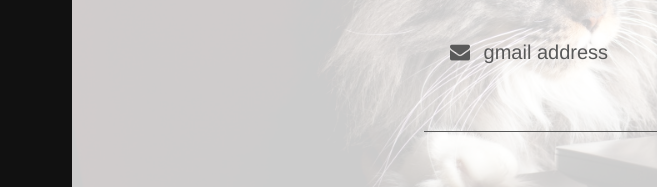
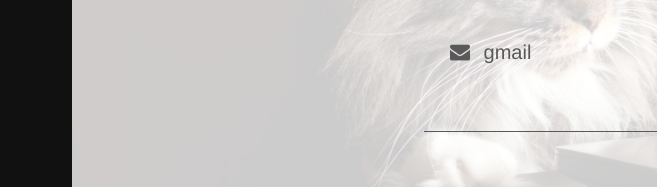
Before and after one commit to bradwayne/b_schmaeman_page, a website: page contact.html in a window 1280 px wide. Shown: the part 459-646 px from the top of the page, 0-657 px from the left. Drawn offline with nearby package versions, Linux system fonts and the light colour scheme; files whose address does not match are found by name; a web font is replaced by a local one.

Commit message:
node module conflict

```diff
--- a/contact.html
+++ b/contact.html
@@ -129,7 +129,7 @@
                                 <div>
                                     <a class="contact_info email_address" href="mailto:bradwayne74@gmail.com" target="_blank">
                                         <span class="contact_glyph fa fa-envelope" style="font-size: 20px"></span>
-                                        gmail address
+                                        gmail
                                     </a>
                                 </div>
                             </div>
```
